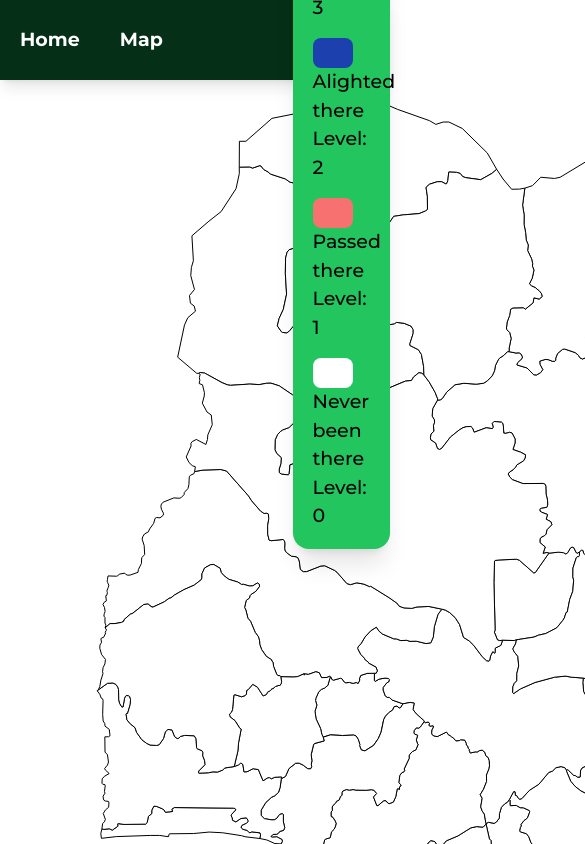
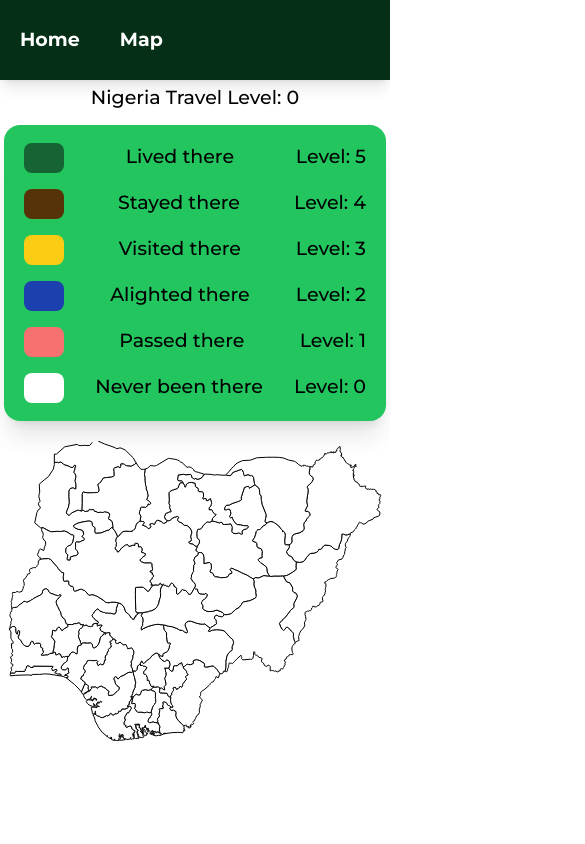
Before and after one commit to Blazskills/traveltour, a React (Vite) app: page /map in a window 390 px wide. Shown: the top 844 px of the page, 585 px wide, since content can reach past the window. Built offline with nearby package versions, Linux system fonts and the light colour scheme; a web font is replaced by a local one.

Commit message:
fix map responsivness

```diff
--- a/src/pages/home/Home.jsx
+++ b/src/pages/home/Home.jsx
@@ -86,6 +86,25 @@ export const Home = () => {
     };
   }, []);
 
+  const [screenW, setScreenW] = useState(window.innerWidth);
+  console.log(`live update ${window.innerWidth}`);
+  useEffect(() => {
+    // Function to update screen width
+    const updateScreenWidth = () => {
+      const newScreenWidth = window.innerWidth;
+      setScreenW(newScreenWidth);
+      console.log(newScreenWidth); // Log the updated screen width
+    };
+
+    // Add event listener for the "resize" event
+    window.addEventListener("resize", updateScreenWidth);
+
+    // Remove the event listener when the component unmounts
+    return () => {
+      window.removeEventListener("resize", updateScreenWidth);
+    };
+  }, []);
+
   return (
     <section className="">
       <div className="mb-[20px]">
@@ -99,10 +118,15 @@ export const Home = () => {
         >
           <p>{tooltipContent}</p>
         </div>
-        <div className="flex flex-col  w-1/4  fixed right-0 bottom-[35%] ">
+        <div
+          className={`flex flex-col ${
+            screenW <= 768 ? "static m-1" : "fixed right-5 bottom-5 "
+          }`}
+        >
           <p className="mb-[12px] text-center tracking-normal font-montserrat font-medium text-[19px]">
             Nigeria Travel Level: {levelSum}
           </p>
+
           <div className="bg-green-500 rounded-2xl shadow-xl py-[10px]">
             {MENU_OPTIONS.map((info) => (
               <div key={info.label} className="px-5 py-2">
@@ -125,14 +149,28 @@ export const Home = () => {
           </div>
         </div>
       </div>
-      <div className="">
+      <div className="flex items-center justify-center bg-white">
         <svg
           viewBox="0 0 744.24 599.93"
           xmlns="http://www.w3.org/2000/svg"
-          width="1363"
-          height="943"
+          width={
+            screenW < 320 && screenW <= 425
+              ? "500"
+              : screenW >= 769
+              ? "2500"
+              : "1500"
+          }
+          height={
+            screenW <= 425
+              ? "300"
+              : screenW > 425 && screenW <= 1024
+              ? "700"
+              : screenW >= 1025
+              ? "900"
+              : "300"
+          }
           fill="green"
-          enableBackground="red"
+          enableBackground="green"
         >
           {STATES.map((state) => (
             <path
```
